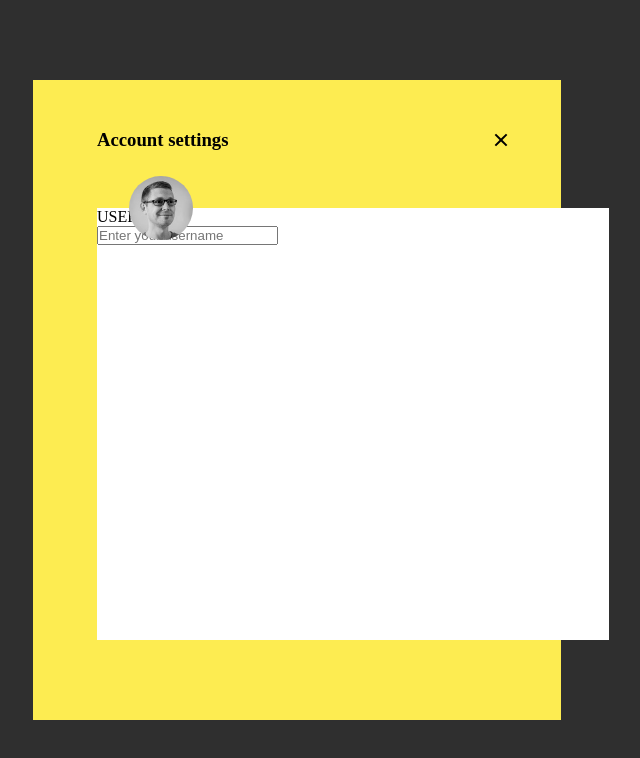
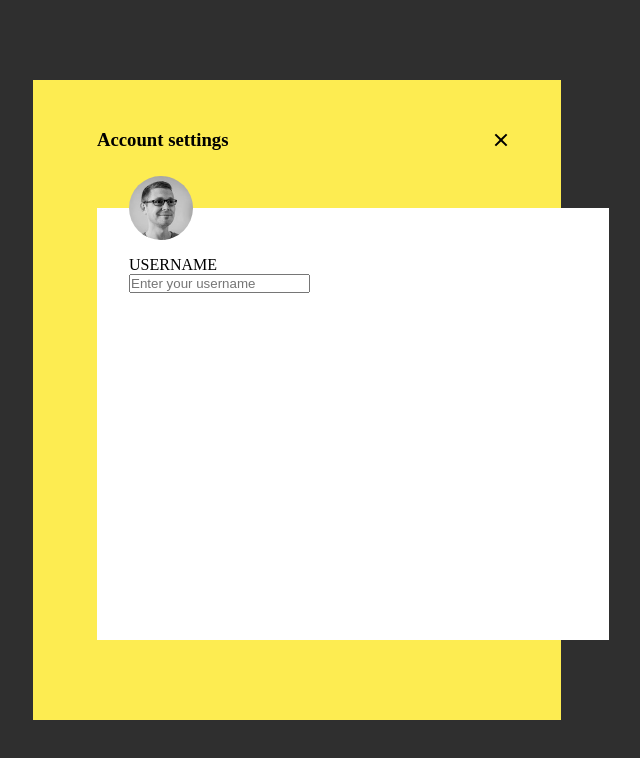
Before and after one commit to Titania01/loop2-step2, a plain HTML site: page index.html in a window 1280 px wide. Shown: the whole page, without its empty margins (343-983 px from the left). Drawn offline with Linux system fonts and the light colour scheme.

Commit message:
feat: update code base

```diff
--- a/css/style.css
+++ b/css/style.css
@@ -42,3 +42,8 @@ body {
 .image {
   position: relative;
 }
+
+.user {
+  padding-top: 3rem;
+  padding-left: 2rem;
+}
```
